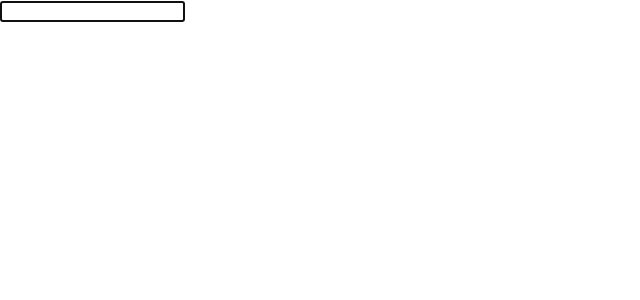
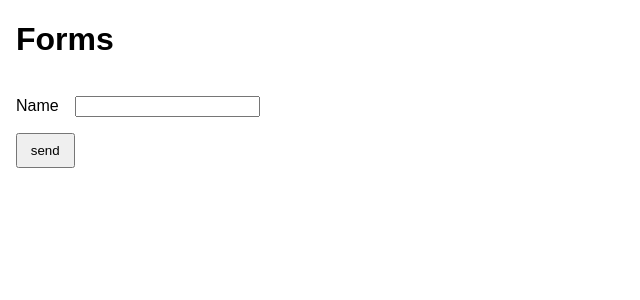
Before and after one commit to josefelipegh/React_Udemy_DorianDesings, a React (Create React App) app in the folder 08-forms/: page / in a window 1280 px wide. Shown: the top 300 px of the page, without its empty margins (0-640 px from the left). Built offline with nearby package versions, Linux system fonts and the light colour scheme.

Commit message:
Controlando input con refs

```diff
--- a/08-forms/src/App.jsx
+++ b/08-forms/src/App.jsx
@@ -1,10 +1,10 @@
 import React, { Component } from 'react';
-// import Form from './components/Form';
-import Refs from './components/Refs';
+import Form from './components/Form';
+// import Refs from './components/Refs';
 
 class App extends Component{
   render() {
-    return <Refs/>
+    return <Form/>
   }
 }
 
--- a/08-forms/src/components/Form.jsx
+++ b/08-forms/src/components/Form.jsx
@@ -1,20 +1,33 @@
-import React, { Component } from 'react'
+import React, { Component, createRef } from 'react'
 import './form.css'
 
 class Form extends Component {
-    constructor(props) {
-        super(props);
-        this.state = {};
+    // constructor(props) {
+    //     super(props);
+    //     this.state = {};
+    // }
+
+    name = createRef()
+
+    handleSubmit = (e) => {
+        e.preventDefault()
+        console.log(this.name.current.value)
     }
+
     render() {
         return (
-            <form className="form" >
+            <form className="form" onSubmit={this.handleSubmit}>
                 <h1>Forms</h1>
                 <div className="form__field">
                     <label className="form__label" htmlFor="name">Name</label>
-                    <input className="form__input" type="text" id="name" />
+                    <input
+                    className="form__input"
+                    id="name"
+                    ref={this.name}
+                    type="text"
+                    />
                 </div>
-                <div className="form__field">
+                {/* <div className="form__field">
                     <label className="form__label form__label--radio" htmlFor="man">Man</label>
                     <input className="form__input" type="radio" id="man" name="gender" />
 
@@ -34,7 +47,7 @@ class Form extends Component {
                 <div className="form__field">
                     <label className="form__label" htmlFor="terms">Terms and conditions</label>
                     <input className="form__input" type="checkbox" id="other" name="gender" />
-                </div>
+                </div> */}
                 <input className="form__submit" type="submit" value="send" />
             </form >
         );
```
